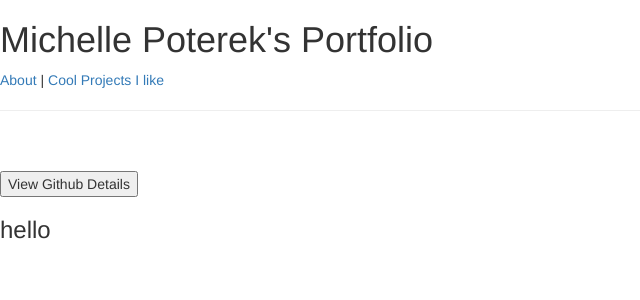
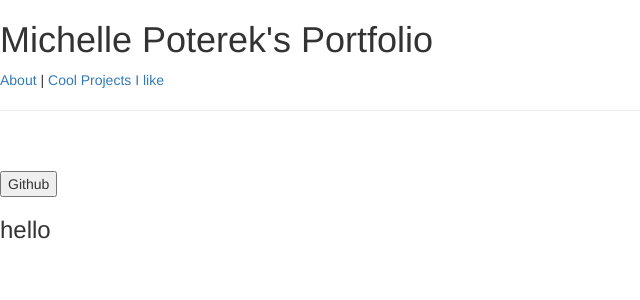
Before and after one commit to PoterekM/react-portfolio, a React app: page /#/ in a window 1280 px wide. Shown: the top 300 px of the page, without its empty margins (0-640 px from the left). Built offline with nearby package versions, Linux system fonts and the light colour scheme.

Commit message:
fix error that was not allowing me to separate button from Portfolio page

```diff
--- a/src/components/GetPortfolio.jsx
+++ b/src/components/GetPortfolio.jsx
@@ -2,19 +2,23 @@ import React from "react";
 import { connect } from "react-redux";
 import { fetchProfile } from "./../actions";
 
-const GetPortfolio = ({ dispatch, user }) => {
-  return(
-    <div>
-       <button onClick={() => {dispatch(fetchProfile())}}>View Github Details</button>
-    </div>
+class GetPortfolio extends React.Component {
+  constructor(props) {
+    super(props);
+    this.handleClick = this.handleClick.bind(this);
+  }
+
+  handleClick() {
+    this.props.dispatch(fetchProfile());
+  }
+
+  render () {
+
+    return (
+      <div>
+        <button onClick={this.handleClick}> Github </button>
+      </div>
   );
 }
-
-const mapStateToProps = state => {
-  console.log(state)
-  return {
-    user: state
-  };
-};
-
-export default connect(mapStateToProps)(GetPortfolio);
+}
+export default connect()(GetPortfolio);
--- a/src/components/Portfolio.jsx
+++ b/src/components/Portfolio.jsx
@@ -6,6 +6,7 @@ const Portfolio = ({ dispatch, user }) => {
   return(
     <div>
      <hr/>
+
     <a href="https://github.com/PoterekM">
       <img src={user.user.avatar_url}/>
       <h1>{user.user.login}</h1>
```
